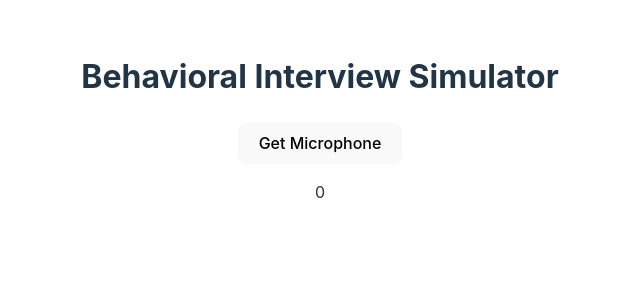
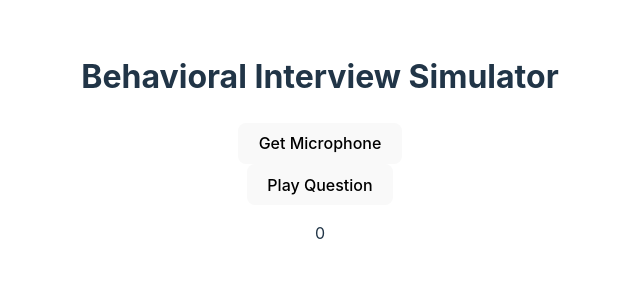
Before and after one commit to agdhruv14/Behavioral, a React (Vite) app in the folder react-recorder/: page / in a window 1280 px wide. Shown: the top 300 px of the page, without its empty margins (320-960 px from the left). Built offline with nearby package versions, Linux system fonts and the light colour scheme; no server answers.

Commit message:
added audio playing

```diff
--- a/react-recorder/src/App.jsx
+++ b/react-recorder/src/App.jsx
@@ -41,6 +41,7 @@ const App = () => {
                 <p>{data.age}</p>
                 <p>{data.date}</p>
                 <p>{data.programming}</p>
+
             </div>
         </div>
     );
--- a/react-recorder/src/AudioRecorder.jsx
+++ b/react-recorder/src/AudioRecorder.jsx
@@ -1,4 +1,6 @@
 import { useState, useRef } from "react";
+import { useEffect } from "react";
+import audio from "./assets/audio.webm"
 
 const AudioRecorder = () => {
     const [permission, setPermission] = useState(false);
@@ -7,7 +9,16 @@ const AudioRecorder = () => {
     const [stream, setStream] = useState(null);
     const [audioChunks, setAudioChunks] = useState([]);
     const [audioURL, setAudioURL] = useState(null);
-    // const [set]
+    const [value,setValue] = useState(0);
+
+    useEffect(()=> {
+        Play();
+    }, [value]);
+
+    const Play=() => {
+        new Audio(audio).play();
+    };
+
 
     const getMicrophonePermission = async () => {
         if ("MediaRecorder" in window) {
@@ -49,7 +60,7 @@ const AudioRecorder = () => {
             setAudioURL(audioUrl);
             const a = document.createElement("a");
             a.href = audioUrl;
-            a.download = "recording.wav";
+            a.download = "recording.webm";
             document.body.appendChild(a);
             a.click();
             document.body.removeChild(a);
@@ -82,11 +93,17 @@ const AudioRecorder = () => {
                         </button>
                     ) : null}
                 </div>
+
+                <div className="audio-player">
+                    <button onClick={()=>setValue(value+1)} >
+                        Play Question
+                    </button>
+                </div>
             </main>
         </div>
     );
 };
 
-const mimeType = "audio/wav";
+const mimeType = "audio/webm";
 
 export default AudioRecorder;
```
Also changed, not shown: 1 other file (tests, documents, lock files or other folders).
